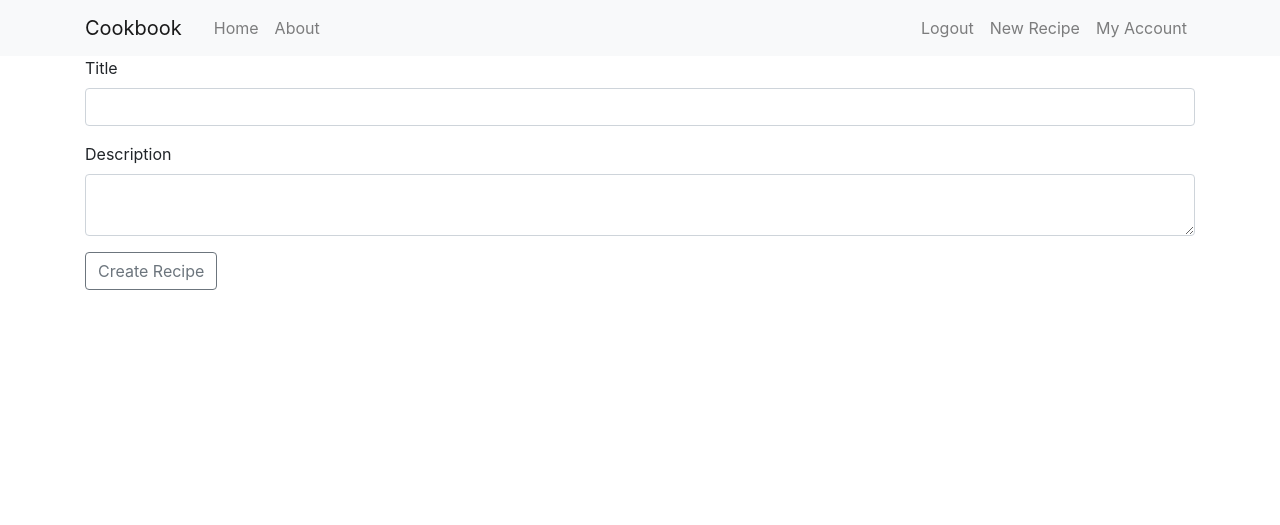
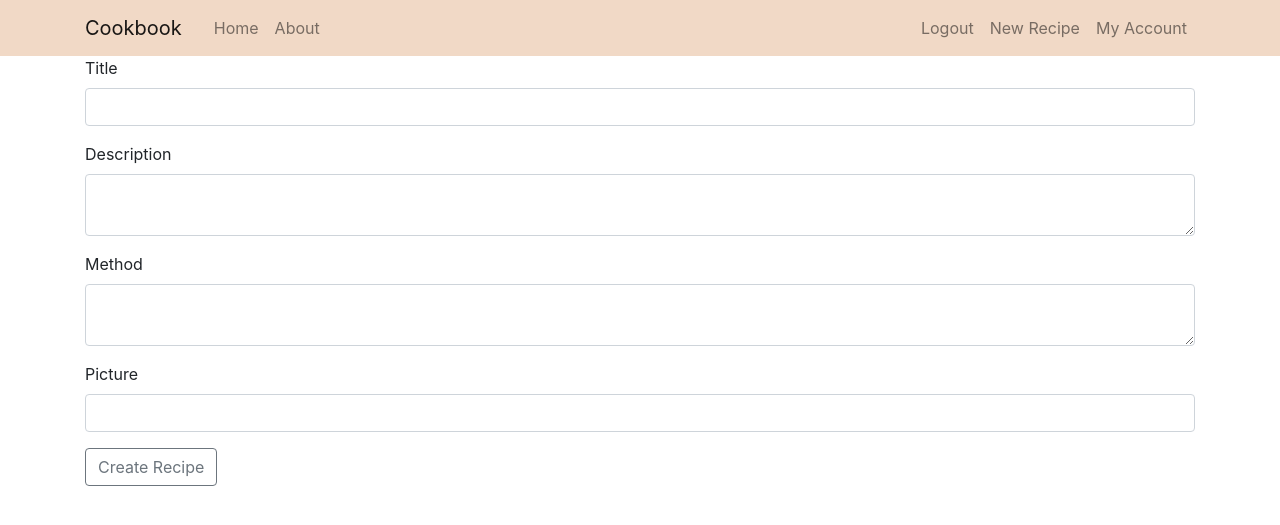
Before and after one commit to Code-Institute-Submissions/rafocus-milestone-project-3, a Flask app: page /recipe/new in a window 1280 px wide. Shown: the top 525 px of the page. Run offline with Flask 2, Linux system fonts and the light colour scheme; a user stored in the database is signed in; some libraries are stand-ins or nearby versions.

Commit message:
added recipe page

```diff
--- a/cookbook/forms.py
+++ b/cookbook/forms.py
@@ -29,5 +29,7 @@ class LoginForm(FlaskForm):
 
 class RecipeForm(FlaskForm):
     title = StringField('Title', validators=[DataRequired()])
-    description = TextAreaField('Description', validators=[DataRequired()])
+    picture = StringField('Picture')
+    description = TextAreaField('Description')
+    method = TextAreaField('Method')
     submit = SubmitField('Create Recipe')
--- a/cookbook/routes.py
+++ b/cookbook/routes.py
@@ -5,26 +5,13 @@ from cookbook.models import User, Recipe
 from flask_login import login_user, current_user, logout_user, login_required
 
 
-recipes = [
-    {
-        'name': 'recipe 1',
-        'description': 'Lorem, ipsum dolor sit amet consectetur adipisicing elit. Sapiente, rem?',
-        'method': ['step1', 'step 2', 'step 3'],
-        'picture': 'https://dummyimage.com/300'
-    },
-    {
-        'name': 'recipe 2',
-        'description': 'Lorem, ipsum dolor sit amet consectetur adipisicing elit. Sapiente, rem?',
-        'method': ['step1', 'step 2', 'step 3'],
-        'picture': 'https://dummyimage.com/300'
-    }
-]
 
 # routes
 
 @app.route("/")
 @app.route("/home")
 def home():
+    recipes = Recipe.query.all()
     return render_template('home.html', recipes=recipes)
 
 @app.route("/about")
@@ -35,13 +22,13 @@ def about():
 def register():
     if current_user.is_authenticated:
         return redirect(url_for('home'))
-    form = RegisterForm()
+    form = RegisterForm() # create an instance of the form and pass it on to the template as a variable with 'form=form'
     if form.validate_on_submit():
         hashpass = bcrypt.generate_password_hash(form.password.data).decode('utf-8')
         user = User(username=form.username.data, email=form.email.data, password=hashpass)
         db.session.add(user)
         db.session.commit()
-        flash(f'Account created for {form.username.data}', 'success')
+        flash(f'Account created for {form.username.data}', 'success') # sending a message to the next request
         return redirect(url_for('login'))
     return render_template('register.html', form=form)
 
@@ -68,16 +55,21 @@ def logout():
 @app.route("/myaccount")
 @login_required # decorator to restrict access to this route
 def myaccount():
-    return render_template('myaccount.html')
+    return render_template('my_account.html')
 
 @app.route("/recipe/new", methods=['GET', 'POST'])
 @login_required
 def new_recipe():
     form = RecipeForm()
     if form.validate_on_submit():
-        recipe = Recipe(title=form.title.data, description=form.description.data, author=current_user)
+        recipe = Recipe(title=form.title.data, description=form.description.data, picture=form.picture.data, method=form.method.data, author=current_user)
         db.session.add(recipe)
         db.session.commit()
         flash('New Recipe Created', 'success')
         return redirect(url_for('home'))
     return render_template('new_recipe.html', form=form)
+
+@app.route("/recipe/<int:recipe_id>")
+def recipe(recipe_id):
+    recipe = Recipe.query.get_or_404(recipe_id)
+    return render_template('recipe.html', recipe=recipe)
--- a/cookbook/templates/main.html
+++ b/cookbook/templates/main.html
@@ -12,7 +12,7 @@
 </head>
 
 <body>
-    <nav class="navbar navbar-expand-lg navbar-light bg-light">
+    <nav class="navbar navbar-expand-lg navbar-light" style="background-color: #f1d9c6;">
         <div class="container">
             <a class="navbar-brand mr-4" href="{{ url_for('home') }}">Cookbook</a>
             <button class="navbar-toggler" type="button" data-toggle="collapse" data-target="#navbarToggle"
--- a/cookbook/templates/new_recipe.html
+++ b/cookbook/templates/new_recipe.html
@@ -29,6 +29,32 @@
         {% endif %}
     </div>
     <div class="form-group">
+        {{ form.method.label(class="form-control-label") }}
+        {% if form.description.errors %}
+            {{ form.method(class="form-control is-invalid")}}
+            <div class="invalid-feedback">
+                {% for error in form.method.errors %}
+                    <span>{{ error }}</span>
+                {% endfor %}
+            </div>
+        {% else %}
+            {{ form.method(class="form-control") }}
+        {% endif %}
+    </div>
+    <div class="form-group">
+        {{ form.picture.label(class="form-control-label") }}
+        {% if form.picture.errors %}
+            {{ form.picture(class="form-control is-invalid")}}
+            <div class="invalid-feedback">
+                {% for error in form.picture.errors %}
+                    <span>{{ error }}</span>
+                {% endfor %}
+            </div>
+        {% else %}
+            {{ form.picture(class="form-control") }}
+        {% endif %}
+    </div>
+    <div class="form-group">
         {{ form.submit(class="btn btn-outline-secondary") }}
     </div>
 </form>
--- a/cookbook/templates/register.html
+++ b/cookbook/templates/register.html
@@ -1,6 +1,6 @@
 {% extends "main.html" %}
 {% block content %}
-<form method="POST" action="">
+<form method="POST" action="" novalidate>
     {{ form.hidden_tag() }}
     <div class="form-group">
         {{ form.username.label(class="form-control-label") }}
```
Also changed, not shown: cookbook/models.py (+6 -4 lines), cookbook/templates/home.html (+3 -4 lines), cookbook/templates/recipe.html (added, +22 -0 lines), cookbook/database.db, cookbook/templates/my_account.html (renamed from cookbook/templates/myaccount.html).
